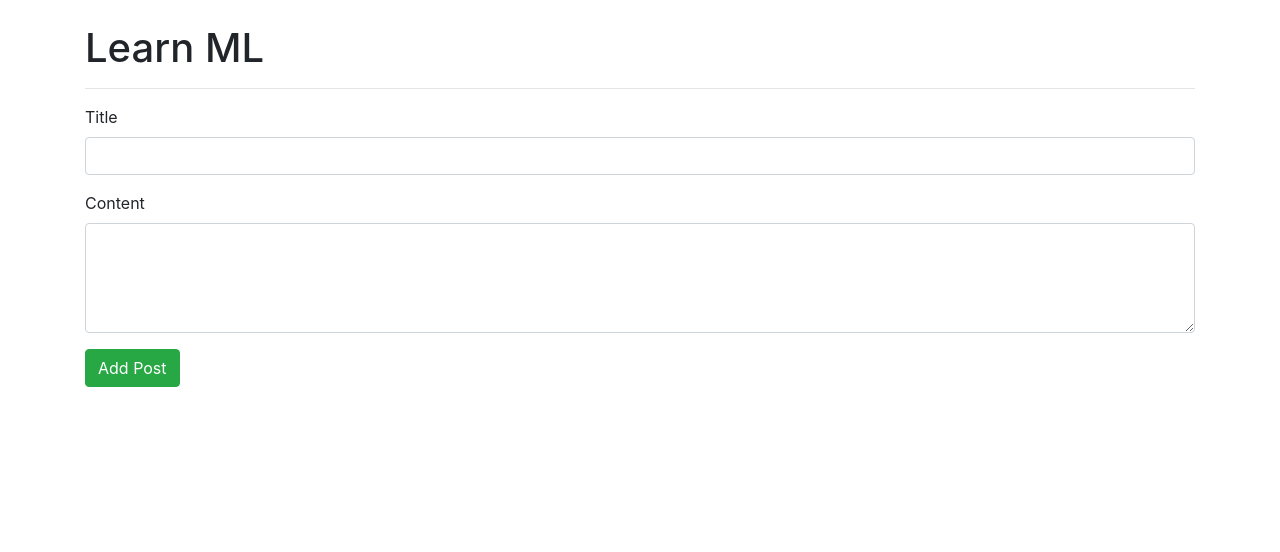
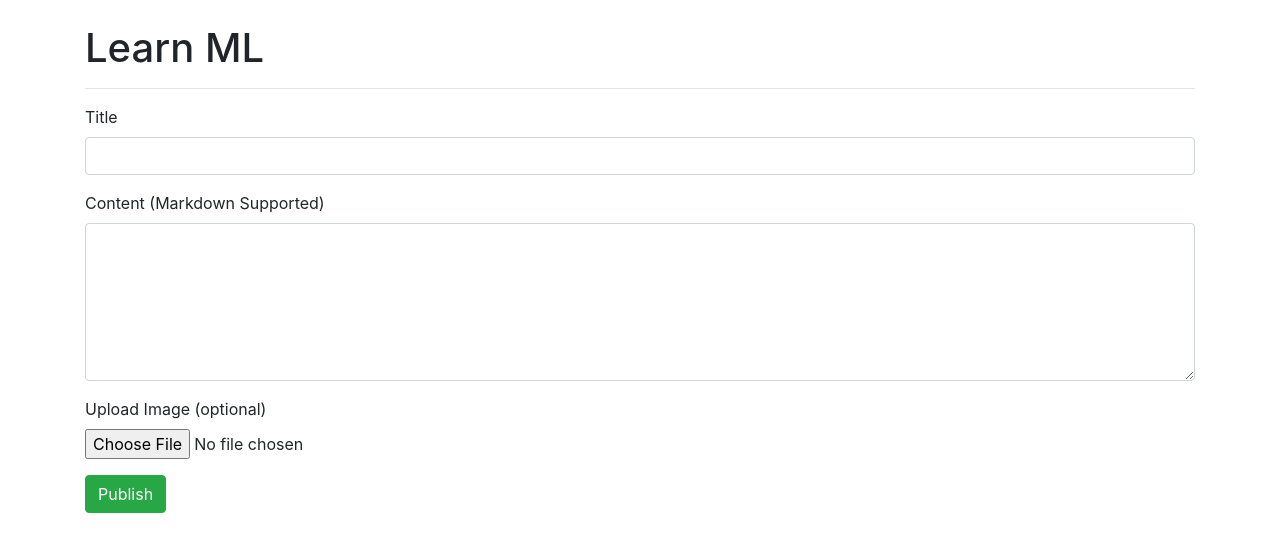
Before and after one commit to SatyaP999/ml-blogs-website-project, a Flask app: page /add in a window 1280 px wide. Shown: the top 552 px of the page. Run offline with Flask 3, Linux system fonts and the light colour scheme; some libraries are stand-ins or nearby versions.

Commit message:
Added preview functionalities, image uploads

```diff
--- a/app.py
+++ b/app.py
@@ -1,32 +1,66 @@
-from flask import Flask, render_template, request, redirect, url_for
+from flask import Flask, render_template, request, redirect, url_for, send_from_directory
+from werkzeug.utils import secure_filename
+from flaskext.markdown import Markdown
 import sqlite3
+import os
 
 app = Flask(__name__)
+Markdown(app)
+
+UPLOAD_FOLDER = 'static/uploads'
+ALLOWED_EXTENSIONS = {'png', 'jpg', 'jpeg', 'gif'}
+app.config['UPLOAD_FOLDER'] = UPLOAD_FOLDER
+os.makedirs(UPLOAD_FOLDER, exist_ok=True)
+
+
 
 def init_db():
     conn = sqlite3.connect("blog.db")
-    conn.execute('CREATE TABLE IF NOT EXISTS posts (id INTEGER PRIMARY KEY, title TEXT,content TEXT)')
+    conn.execute('CREATE TABLE IF NOT EXISTS posts (id INTEGER PRIMARY KEY AUTOINCREMENT, title TEXT NOT NULL,content TEXT NOT NULL, image TEXT)')
     conn.close()
+
+def allowed_file(filename):
+    return '.' in filename and filename.rsplit('.', 1)[1].lower() in ALLOWED_EXTENSIONS
 
 @app.route("/")
 def home():
     conn = sqlite3.connect('blog.db')
-    posts = conn.execute('SELECT * FROM posts').fetchall()
+    posts = conn.execute('SELECT id, title, content FROM posts').fetchall()
     conn.close()
-    return render_template('home.html', posts=posts)
+    previews = [(p[0], p[1], p[2][:100] + "....") for p in posts]
+    return render_template('home.html', posts=previews)
+
+@app.route('/post/<int:post_id>')
+def blog_details(post_id):
+
+    conn = sqlite3.connect('blog.db')
+    post = conn.execute('SELECT * FROM posts where id = ?', (post_id,)).fetchone()
+    conn.close()
+    return render_template('blog_detail.html', post=post)
 
 @app.route('/add', methods=['GET', 'POST'])
 def add_post():
     if request.method == 'POST':
         title = request.form['title']
         content = request.form['content']
+        image_filename = None
+
+        if 'image' in request.files:
+            image = request.files['image']
+            if image and allowed_file(image.filename):
+                image_filename = secure_filename(image.filename)
+                image.save(os.path.join(app.config['UPLOAD_FOLDER'], image_filename))
         conn = sqlite3.connect('blog.db')
-        conn.execute('INSERT INTO posts (title, content) VALUES (?, ?)', (title, content))
+        conn.execute('INSERT INTO posts (title, content, image) VALUES (?, ?, ?)', (title, content, image_filename))
         conn.commit()
         conn.close()
         return redirect(url_for('home'))
     return render_template('add_post.html')
 
+@app.route('/uploads/<filename>')
+def uploaded_file(filename):
+    return send_from_directory(app.config['UPLOAD_FOLDER'], filename)
+
 if __name__ == "__main__":
     init_db()
     app.run(debug=True)
--- a/requirements.txt
+++ b/requirements.txt
@@ -1 +1,3 @@
 Flask
+Flask-Markdown
+Flask-Uploads
--- a/templates/add_post.html
+++ b/templates/add_post.html
@@ -1,14 +1,21 @@
 {% extends 'base.html' %}
 {% block content %}
-<form method="POST">
+<form method="POST" enctype="multipart/form-data">
     <div class="form-group">
         <label for="title">Title</label>
         <input type="text" class="form-control" id="title" name="title" required>
     </div>
+
     <div class="form-group">
-        <label for="content">Content</label>
-        <textarea class="form-control" id="content" name="content" rows="4" required></textarea>
+        <label for="content">Content (Markdown Supported)</label>
+        <textarea class="form-control" id="content" name="content" rows="6" required></textarea>
     </div>
-    <button type="submit" class="btn btn-success">Add Post</button>
+
+    <div class="form-group">
+        <label for="image">Upload Image (optional)</label>
+        <input type="file" class="form-control-file" id="image" name="image">
+    </div>
+
+    <button type="submit" class="btn btn-success">Publish</button>
 </form>
 {% endblock %}
```
Also changed, not shown: templates/blog_detail.html (added, +16 -0 lines), templates/home.html (+8 -6 lines), blog.db, static/uploads/cast-iron-pipe.jpg (added).
